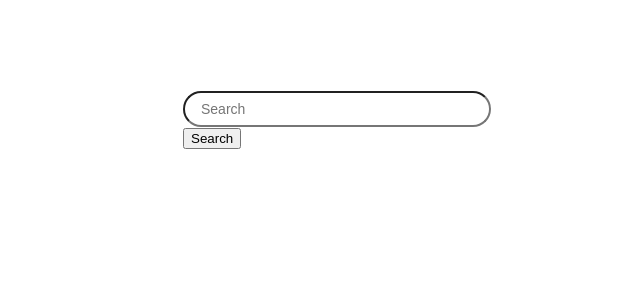
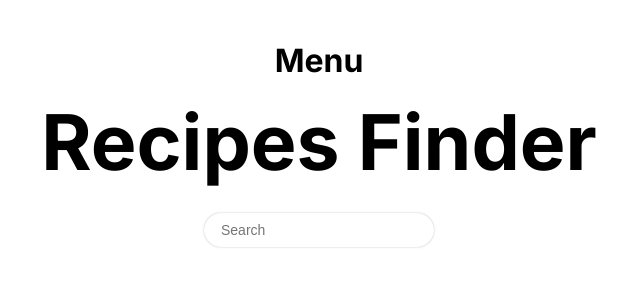
Before and after one commit to lucasl1m/recipe, a React (Create React App) app: page / in a window 1280 px wide. Shown: the top 300 px of the page, without its empty margins (321-961 px from the left). Built offline with nearby package versions, Linux system fonts and the light colour scheme.

Commit message:
Updated styles and Create component Header and Menu

```diff
--- a/src/App.js
+++ b/src/App.js
@@ -1,7 +1,8 @@
 import React, { useState, useEffect } from "react";
-import { Form } from "./components/Form";
+import { Input } from "./components/Input";
+import { Menu } from "./components/Menu";
 import { RecipeCard } from "./components/RecipeCard";
-import { Container, RecipesWrapper } from "./style";
+import { Container, Header, RecipesWrapper, Title } from "./style";
 
 function App() {
   const [query, setQuery] = useState("");
@@ -16,15 +17,15 @@ function App() {
     if (query.length > 0) {
       fetch(API_URI).then((response) =>
         response.json().then((data) => {
-        setRecipes(data.hits)
-        console.log(data)
-        }))
+          setRecipes(data.hits);
+          console.log(data);
+        })
+      );
     }
   }, [query]);
 
   const handleChange = (event) => {
     setSearchQueryTemp(event.target.value);
-    console.log(searchQueryTemp);
   };
 
   const submitForm = (event) => {
@@ -34,17 +35,27 @@ function App() {
 
   return (
     <Container>
-
-      <Form onSubmit={submitForm} onChange={handleChange}/>
+      <Header>
+        <Menu />
+        <Title>Recipes Finder</Title>
+        <form onSubmit={submitForm}>
+          <Input
+            type="text"
+            name="searchQueryTemp"
+            placeholder="Search"
+            onChange={handleChange}
+          />
+        </form>
+      </Header>
 
       <RecipesWrapper>
         {recipes.map((recipe, index) => (
           <RecipeCard
-          key={index}
-          title={recipe.recipe.label}
-          calories={recipe.recipe.calories}
-          image={recipe.recipe.image}
-          ingredients={recipe.recipe.ingredients}
+            key={index}
+            title={recipe.recipe.label}
+            calories={recipe.recipe.calories}
+            image={recipe.recipe.image}
+            ingredients={recipe.recipe.ingredients}
           />
         ))}
       </RecipesWrapper>
--- a/src/components/Form/index.jsx
+++ /dev/null
@@ -1,19 +0,0 @@
-import React from "react";
-import { Input } from "../Input";
-import { Container } from "./style";
-
-export function Form({ onSubmit, onChange }) {
-  return (
-    <Container>
-      <form onSubmit={onSubmit}>
-        <Input
-          type="text"
-          name="searchQueryTemp"
-          placeholder="Search"
-          onChange={onChange}
-        />
-        <button>Search</button>
-      </form>
-    </Container>
-  );
-}
--- a/src/components/Form/style.js
+++ /dev/null
@@ -1,10 +0,0 @@
-import styled from "styled-components";
-
-export const Container = styled.form`
-    display: flex;
-    align-items: center;
-    justify-content: center;
-    widht: 100%;
-    height: 30vh
-
-`
--- a/src/components/Input/style.js
+++ b/src/components/Input/style.js
@@ -1,12 +1,19 @@
 import styled from "styled-components";
 
 export const Container = styled.div`
-    width: 272px;
+    width: auto;
 
     & > input{
-        width: 272px;
+        width: 196px;
         border-radius: 50px;
         padding: 8px 16px;
-        font-size: 0.875rem
+        font-size: 0.875rem;
+        border: 1px solid #FEFEFE;
+        box-shadow: 0 0 2px 0 #00000040;
+
+        & ::focus {
+            border: none;
+            box-shadow: none;
+        }
     }
 `
--- /dev/null
+++ b/src/components/Menu/index.jsx
@@ -0,0 +1,10 @@
+import React from 'react'
+import { Container } from './style'
+
+export function Menu(){
+    return(
+        <Container>
+            <h1>Menu</h1>
+        </Container>
+    )
+}
--- /dev/null
+++ b/src/components/Menu/style.js
@@ -0,0 +1,9 @@
+import styled from "styled-components"
+
+export const Container = styled.div`
+    display: flex;
+    justify-content: center;
+    align-items: center;
+    width: 100%;
+    height: 72px;
+`
--- a/src/components/RecipeCard/index.jsx
+++ b/src/components/RecipeCard/index.jsx
@@ -5,7 +5,6 @@ import {
   ImageWrapper,
   Ingredient,
   IngredientsContent,
-  IngredientsWrapper,
   Label,
   RecipeName,
 } from "./styles";
@@ -13,9 +12,9 @@ import {
 export function RecipeCard({ title, calories, image, ingredients }) {
   return (
     <Container>
-      <RecipeName>{title}</RecipeName>
 
       <ImageWrapper>
+        <RecipeName>{title}</RecipeName>
         <img src={image} alt="" />
       </ImageWrapper>
 
@@ -26,13 +25,11 @@ export function RecipeCard({ title, calories, image, ingredients }) {
 
       <IngredientsContent>
         <Label>Ingredients</Label>
-        <IngredientsWrapper>
           {ingredients.map((ingridient, index) => (
             <Ingredient key={index}>
               {ingridient.text}
             </Ingredient>
           ))}
-        </IngredientsWrapper>
       </IngredientsContent>
     </Container>
   );
--- a/src/components/RecipeCard/styles.js
+++ b/src/components/RecipeCard/styles.js
@@ -2,7 +2,7 @@ import styled from "styled-components";
 
 export const Container = styled.div`
     display: flex;
-    width: 272px;
+    width: 240px;
     flex-direction: column;
     box-shadow: 0px 4px 16px 0px rgba(92, 92, 92, 0.15);
     border-radius: 16px;
@@ -10,13 +10,24 @@ export const Container = styled.div`
     height: 100%;
 `
 
-export const RecipeName = styled.h1`
-    font-size: 1.5rem;
+export const RecipeName = styled.h2`
+    display: flex;
+    align-items: center;
+    justify-content: center;
+    position: absolute;
+    width: 240px;
+    height: 240px;
+    color: #ffff;
+    margin: 0;
+    border-radius: 16px;
+    background-color: rgba(0,0,0,0.4);
+    font-size: 1.25rem;
     text-align: center;
-    letter-spacing: 150%;
+    letter-spacing: 120%;
 `
 
 export const Label = styled.label`
+    color: #242424;
     font-size: 1rem;
     font-weight: 700;
 `
@@ -25,21 +36,21 @@ export const CaloriesWrapper = styled.div`
     display: flex;
     flex-direction: column;
     grid-gap: 4px;
+    margin-top: 8px;
 `
 
 export const ImageWrapper = styled.div`
     & > img {
         width: 100%;
-        border-radius: 8px
+        border-radius: 16px
     }
 `
 
 export const IngredientsContent= styled.div`
-`
-
-export const IngredientsWrapper = styled.div`
+    margin-top: 8px;
 `
 
 export const Ingredient = styled.p`
+    color: #242424;
     font-size: 0.875rem;
 `
--- a/src/style.js
+++ b/src/style.js
@@ -3,9 +3,31 @@ import styled from "styled-components";
 export const Container = styled.div`
     display: grid;
     flex-direction: column;
+    justify-content: center;
     width: auto;
     overflow: auto;
-    margin: 0px 24px;
+    margin: 24px 32px;
+
+    & > form {
+        display: flex;
+        margin-top: 24px;
+
+        & > button {
+            display: flex;
+            border: none;
+            border-radius: center;
+            height: 40px;
+
+        }
+    }
+`
+
+export const Header = styled.div`
+    display: flex;
+    flex-direction: column;
+    align-items: center;
+    width: 100%;
+    height: 40vh;
 `
 
 export const RecipesWrapper = styled.div`
@@ -17,3 +39,9 @@ export const RecipesWrapper = styled.div`
     flex-wrap: wrap;
     grid-gap: 32px;
 `
+
+export const Title = styled.h1`
+    font-size: 6vw;
+    text-align: center;
+    margin: 0px 0px 24px 0px;
+`
```
